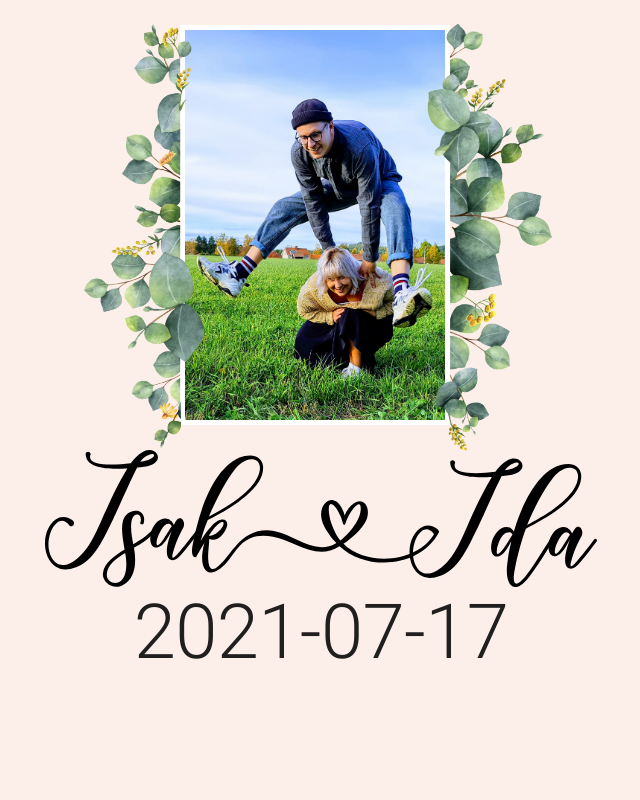
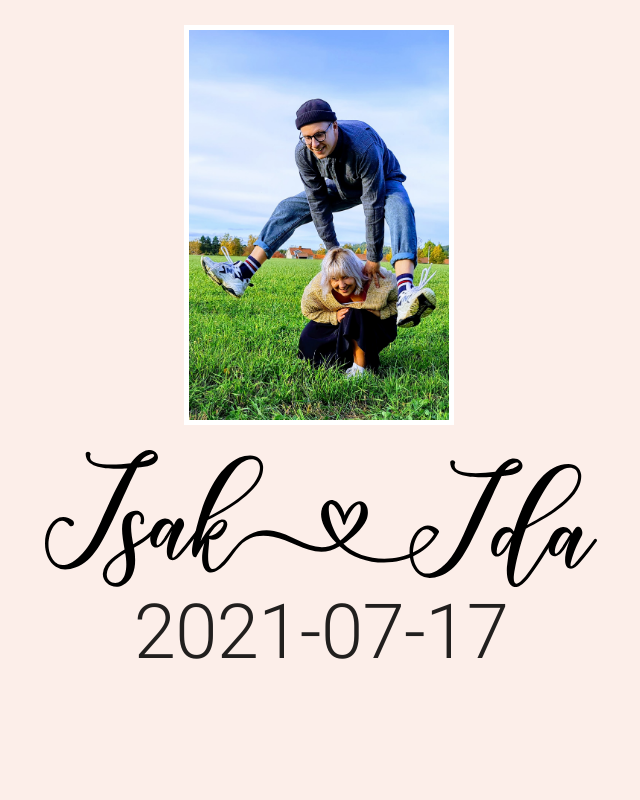
Before and after one commit to isakhjartaida/isakhjartaida.github.io, a React (Create React App) app in the folder isakhjartaida/: page / in a window 1280 px wide. Shown: the top 800 px of the page, without its empty margins (319-959 px from the left). Built offline with nearby package versions, Linux system fonts and the light colour scheme; a web font is replaced by a local one.

Commit message:
Dont show flowers

```diff
--- a/isakhjartaida/src/Landing/Landing.js
+++ b/isakhjartaida/src/Landing/Landing.js
@@ -4,8 +4,8 @@ import { Box, Typography } from '@material-ui/core';
 
 import { ReactComponent as Logo } from 'assets/logga.svg';
 import HeaderImg from 'assets/isak_ida_1.jpg';
-import FlowerLeft from 'assets/flower_left.png';
-import FlowerRight from 'assets/flower_right.png';
+//import FlowerLeft from 'assets/flower_left.png';
+//import FlowerRight from 'assets/flower_right.png';
 
 const useStyles = makeStyles((theme) => ({
   date: {
@@ -36,11 +36,7 @@ export default function NotifyMe() {
           height="100%"
           zIndex={2}
         >
-          <img
-            src={FlowerLeft}
-            alt="flower-left"
-            height={450}
-          />
+
         </Box>
 
         <img
@@ -55,11 +51,7 @@ export default function NotifyMe() {
           height="100%"
           zIndex={2}
         >
-          <img
-            src={FlowerRight}
-            alt="flower-right"
-            height={450}
-          />
+
         </Box>
 
       </Box>
```
